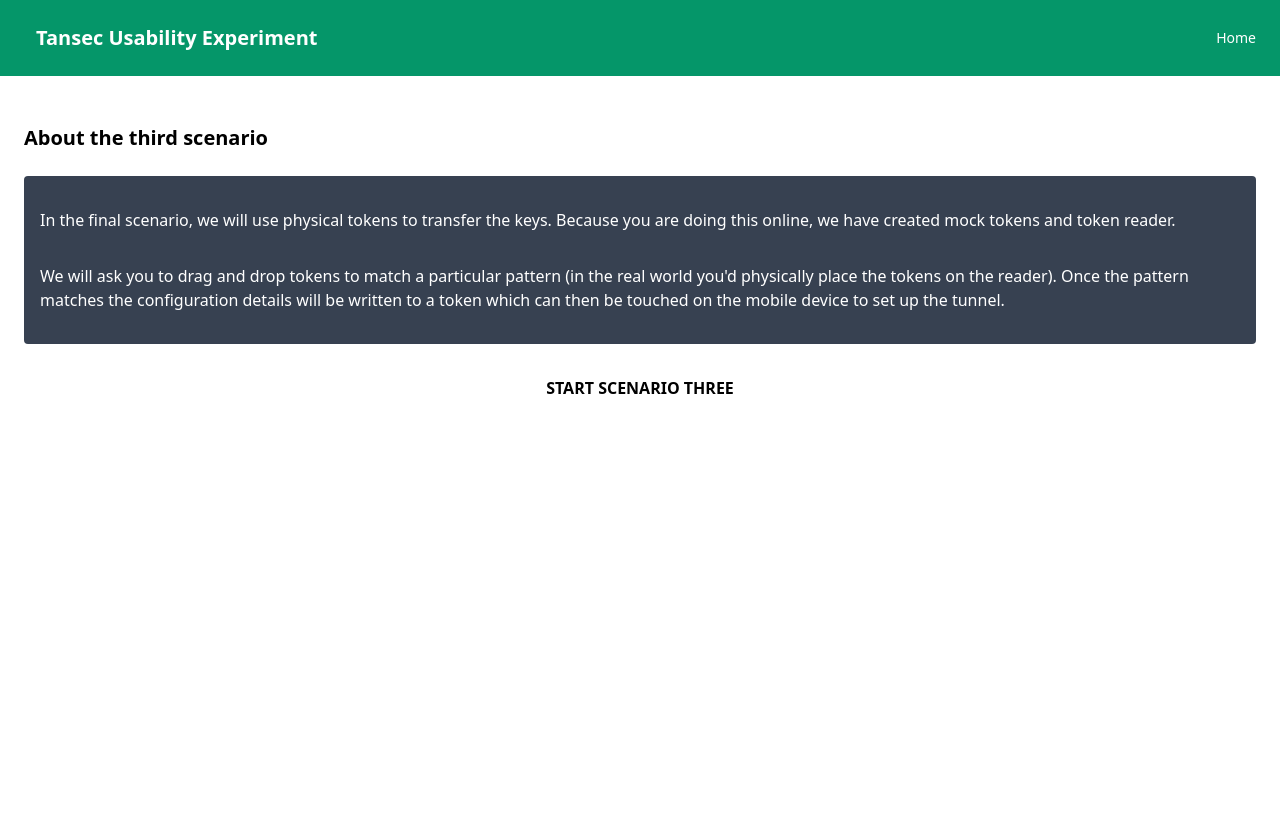
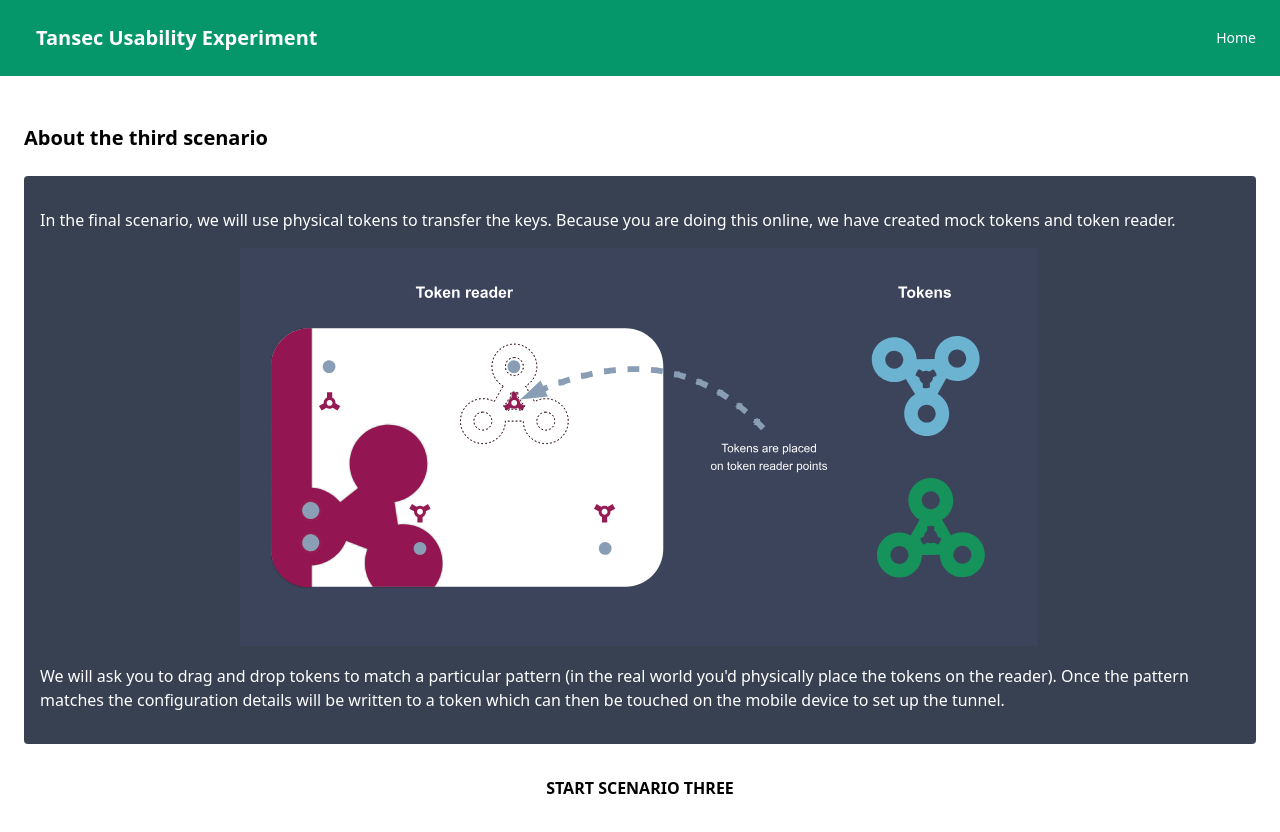
Before and after one commit to tlodge/tansecux, a Next.js app: page /r/s3/intro/1 in a window 1280 px wide. Shown: the top 832 px of the page. Before the commit the page ends 800 px from the top, so only its background shows below. Built offline with nearby package versions, Linux system fonts and the light colour scheme; what ably would draw is missing.

Commit message:
cp commit

```diff
--- a/pages/r/s3/intro/[id].js
+++ b/pages/r/s3/intro/[id].js
@@ -1,5 +1,6 @@
 import { useRouter } from 'next/router'
 import {sendToMobile} from '../../../../lib/ably'
+import Image from "next/image";
 
 export default function Scenario3Intro() {
 
@@ -29,6 +30,15 @@ export default function Scenario3Intro() {
         <section>
             <p className="pt-4 pb-4">In the final scenario, we will use physical tokens to transfer the keys.  Because you are doing this online, we have created mock tokens and token reader.</p>
         </section>
+        <section className="flex justify-center">
+        {<Image
+            src="/threeinfo.svg"
+            width={800}
+            height={400}
+            priority
+            alt="Scenario3 router picture"/>
+        }
+        </section>
         <section>
             <p className="pt-4 pb-4">We will ask you to drag and drop tokens to match a particular pattern (in the real world you'd physically place the tokens on the reader).  Once the pattern matches the configuration details will be written to a token which can then be touched on the mobile device to set up the tunnel.</p>
         </section>
```
Also changed, not shown: public/threeinfo.svg (added).
